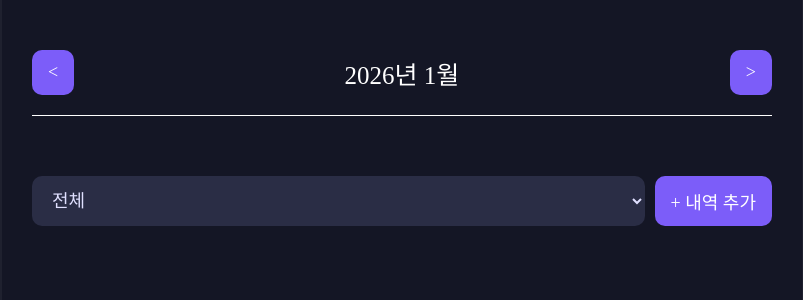
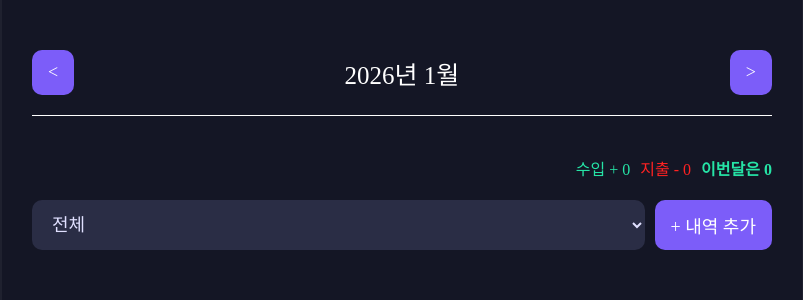
Before and after one commit to Steady-K/onebite-account-book, a React (Vite) app: page / in a window 1280 px wide. Shown: the top 300 px of the page, without its empty margins (238-1041 px from the left). Built offline with nearby package versions, Linux system fonts and the light colour scheme; a web font is replaced by a local one.

Commit message:
feat:add summary transaction & styling

```diff
--- a/src/components/TransactionList.css
+++ b/src/components/TransactionList.css
@@ -2,6 +2,28 @@
   margin: 20px 0px;
   display: flex;
   gap: 10px;
+}
+.TransactionList .summary_bar {
+  display: flex;
+  gap: 10px;
+  justify-content: end;
+}
+.TransactionList .summary_bar .summary_income {
+  color: #26e4a6;
+}
+.TransactionList .summary_bar .summary_expense {
+  color: #ff2222;
+}
+.summary_total {
+  font-weight: bold;
+}
+
+.summary_total.plus {
+  color: #26e4a6;
+}
+
+.summary_total.minus {
+  color: #ff2222;
 }
 
 .TransactionList .menu_bar select {
--- a/src/components/TransactionList.jsx
+++ b/src/components/TransactionList.jsx
@@ -7,15 +7,34 @@ import { CATEGORY_LABEL } from "../constants/category";
 
 const TransactionList = ({ transactions, pivotDate }) => {
   const [filteredType, setFilteredType] = useState("all");
+
   useEffect(() => {
     if (filteredType !== "all") {
       setFilteredType("all");
     }
   }, [pivotDate]);
 
-  const sortedTransactions = [...transactions].sort((a, b) => {
-    return new Date(b.date) - new Date(a.date);
+  const sortedTransactions = [...transactions].sort(
+    (a, b) => new Date(b.date) - new Date(a.date)
+  );
+
+  const year = pivotDate.getFullYear();
+  const month = pivotDate.getMonth();
+
+  const monthlyTransactions = transactions.filter((transaction) => {
+    const txDate = new Date(transaction.date);
+    return txDate.getFullYear() === year && txDate.getMonth() === month;
   });
+
+  const income = monthlyTransactions
+    .filter((t) => t.type === "income")
+    .reduce((acc, cur) => acc + cur.amount, 0);
+
+  const expense = monthlyTransactions
+    .filter((t) => t.type === "expense")
+    .reduce((acc, cur) => acc + cur.amount, 0);
+
+  const total = income - expense;
 
   const onChangeFilteredType = (e) => {
     setFilteredType(e.target.value);
@@ -32,17 +51,31 @@ const TransactionList = ({ transactions, pivotDate }) => {
 
   return (
     <div className="TransactionList">
+      <div className="summary_bar">
+        <div className="summary_income">
+          수입 + {Number(income).toLocaleString()}
+        </div>
+        <div className="summary_expense">
+          지출 - {Number(expense).toLocaleString()}
+        </div>
+        <div className={`summary_total ${total >= 0 ? "plus" : "minus"}`}>
+          이번달은 {total.toLocaleString()}
+        </div>
+      </div>
+
       <div className="menu_bar">
         <select value={filteredType} onChange={onChangeFilteredType}>
-          <option value="all"> 전체</option>
+          <option value="all">전체</option>
           {Object.entries(CATEGORY_LABEL).map(([key, label]) => (
             <option key={key} value={key}>
               {label}
             </option>
           ))}
         </select>
+
         <Button onClick={() => nav(`/new-transaction`)} text={"+ 내역 추가"} />
       </div>
+
       <div className="list_wrapper">
         {getFilteredTransactions().map((transaction) => (
           <TransactionItem key={transaction.id} {...transaction} />
```
Also changed, not shown: vercel.json (added).
